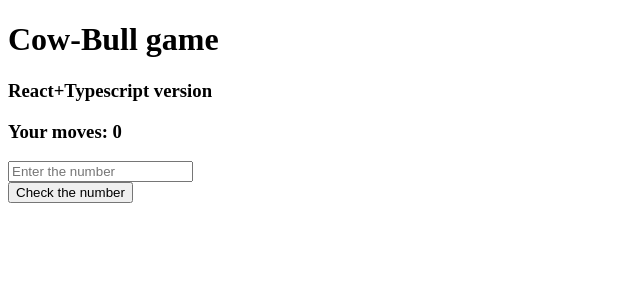
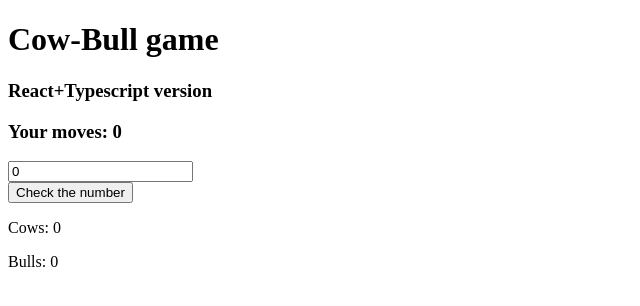
Before and after one commit to mykola-kolomoyets/cow-bull-react-ts, a React (Create React App) app in the folder cow-bull-ts/: page / in a window 1280 px wide. Shown: the top 306 px of the page, without its empty margins (0-640 px from the left). Built offline with nearby package versions, Linux system fonts and the light colour scheme.

Commit message:
v1.6.1
- refactored cows and bulls displaying
- Added TODO for submission form
- Added TODO for win condition

```diff
--- a/cow-bull-ts/src/App.tsx
+++ b/cow-bull-ts/src/App.tsx
@@ -2,6 +2,10 @@
 import Moves from './components/Moves/Moves';
 import NumInput from './components/NumInput/NumInput';
 import WarningsContainer from './components/Warning/WarningsContainer';
+import CowBulls from './components/CowBulls/CowBulls';
+
+// TODO 1: refactor the form submission
+
 
 interface IAppState {
   moves: number
@@ -63,7 +67,7 @@
     // [1] -> has repeated digits
     const criterias: boolean[] = [false, false];
     const warningsTexts: string[] = [];
-    console.log(this.state.enteredNumber);
+    console.log(this.state.enteredNumber, this.state.currentNumber);
 
     if (this.state.enteredNumber < 1000 ||
       this.state.enteredNumber > 10000) {
@@ -84,30 +88,49 @@
         warnings: []
       });
       if (this.state.currentNumber === this.state.enteredNumber) {
-        // here will be win condition
+        this.restartGame();
       } else {
         const currNumArr = this.state.currentNumber.toString().split('');
         const inpNumArr = this.state.enteredNumber.toString().split('');
-
+        let cows = 0, bulls = 0;
         for (let i = 0; i < 4; i++) {
           if (currNumArr[i] === inpNumArr[i]) {
-            this.setState({bulls: this.state.gameData.bulls+1});
+            bulls++;
           } else if (inpNumArr.includes(currNumArr[i], 0)) {
-            this.setState({cows: this.state.gameData.cows + 1});
+            cows++;
           }
         }
+        this.setState({
+          gameData: {
+            cows, bulls
+          }
+        });
       }
     } else {
-      this.setState({ warnings: [...warningsTexts] });
+      this.setState({
+        warnings: [...warningsTexts],
+        gameData: {
+          cows: 0,
+          bulls: 0
+        }
+      });
     }
   }
 
-  // getWarnings = (): JSX.Element[] => {
-  //   let key = 0;
-  //   return (this.state.warnings.length > 0) ? (
-  //     this.state.warnings.map(text => <Warning text={text} key={key++} />)
-  //   ) : [];
-  // }
+  restartGame = (): void => {
+    this.setState({
+      moves: 0,
+      currentNumber: 0,
+      enteredNumber: 0,
+      gameData: {
+        cows: 0,
+        bulls: 0
+      },
+      incorrectNumbers: [],
+      warnings: []
+    });
+    this.generateNumber();
+  }
 
   render() {
     return (
@@ -117,11 +140,13 @@
         <Moves moves={this.state.moves} />
         {/* <button onClick={() => this.generateNumber()}>click me</button> */}
         <NumInput parentCallBack={this.handleCallBack} />
-        <button onClick={(e) => {
+        <button type="submit" name="numberInput" onClick={(e) => {
           e.preventDefault();
           this.compareNumbers();
+
         }}>Check the number</button>
-        <WarningsContainer warnings={this.state.warnings}/>
+        <WarningsContainer warnings={this.state.warnings} />
+        <CowBulls cows={this.state.gameData.cows} bulls={this.state.gameData.bulls} />
       </>
     )
   }
--- /dev/null
+++ b/cow-bull-ts/src/components/CowBulls/CowBulls.tsx
@@ -0,0 +1,19 @@
+import React, {FC} from 'react';
+
+interface ICowBullsProps {
+	cows: number,
+	bulls: number
+}
+
+const CowBulls: FC<ICowBullsProps> = (props: ICowBullsProps) => {
+	const {cows, bulls} = props;
+
+	return (
+		<section>
+			<p>Cows: {cows}</p>
+			<p>Bulls: {bulls}</p>
+		</section>
+	)
+}
+
+export default CowBulls;
--- a/cow-bull-ts/src/components/NumInput/NumInput.tsx
+++ b/cow-bull-ts/src/components/NumInput/NumInput.tsx
@@ -6,18 +6,22 @@
 
 
 const NumInput: FC<INumInputProps> = (props) => {
-	const [input, setInput] = useState<number| undefined>(undefined);
-	//const getInput = (): number| undefined => input;
+	const [input, setInput] = useState<number>(0);
 
 	return (
-		<form action="#">
+		<form action="#"
+		onSubmit={(e) => {
+			}}
+		name="numberInput">
 			<input type="number"
 				placeholder="Enter the number"
 				name="numberInput"
+				value={input}
 				onChange={(e) => {
 					setInput(+e.target.value);
 					props.parentCallBack(+e.target.value);
-				}} />
+				}}
+				/>
 		</form>
 	)
 }
```
